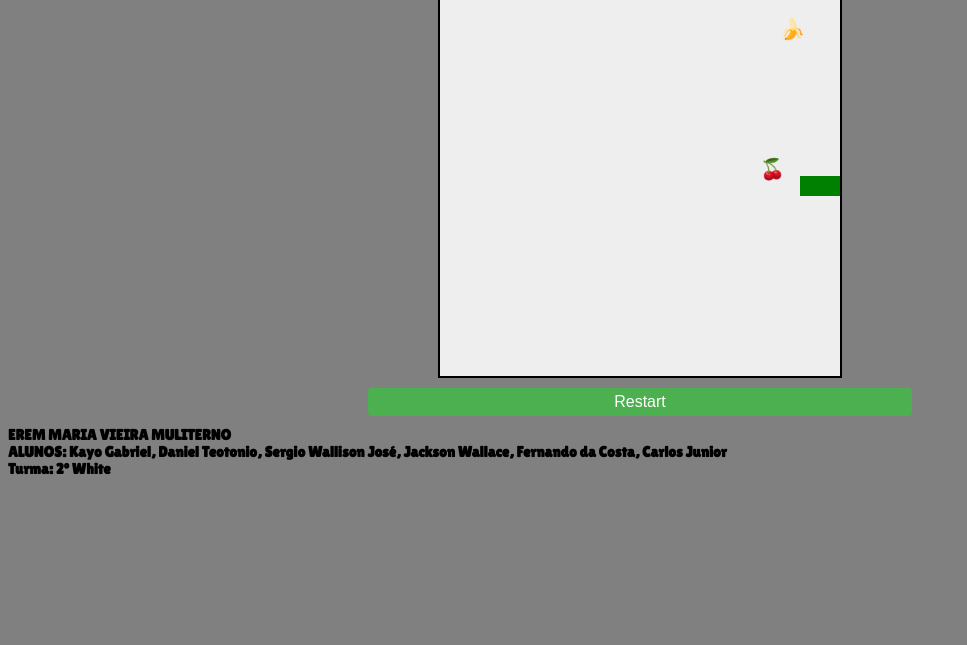
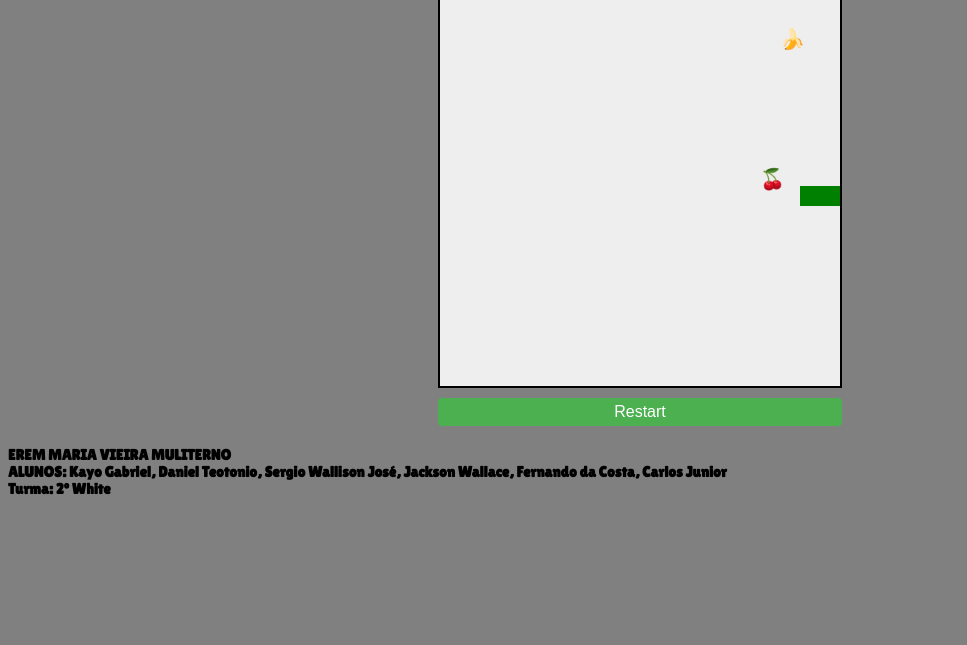
Before and after one commit to Kaynzz23/trabalho-charamba-KAYO-WHITE, a plain HTML site: page src/index.html in a window 1280 px wide. Shown: the part 155-800 px from the top of the page, without its empty margins (0-967 px from the left). Drawn offline with Linux system fonts and the light colour scheme.

Commit message:
ajustada no style

```diff
--- a/src/style.css
+++ b/src/style.css
@@ -5,7 +5,12 @@ body {
     background-color: gray;
 }
 
+.container {
+    margin: 0 auto;
+    display: table;
+    overflow: hidden;
 
+}
 
 #gameCanvas {
     display: block;
@@ -40,9 +45,8 @@ body {
     background-color: #4CAF50;
     color: white;
     border: none;
-    cursor: pointer;
     border-radius: 4px;
-    width: 43%;
+    width: 100%;
 }
 
 #restartButton:hover {
```
